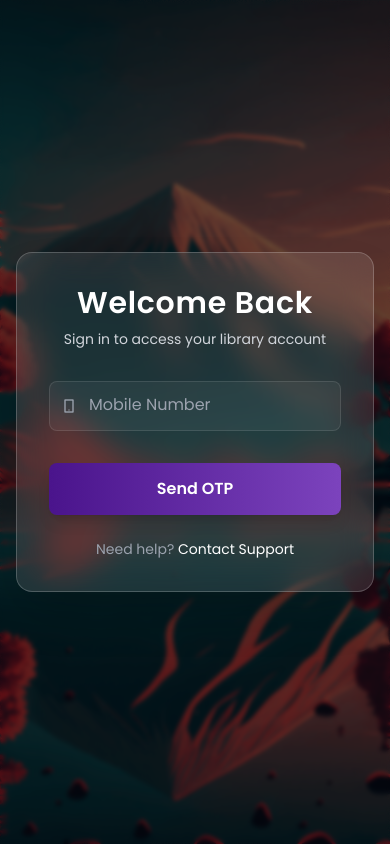
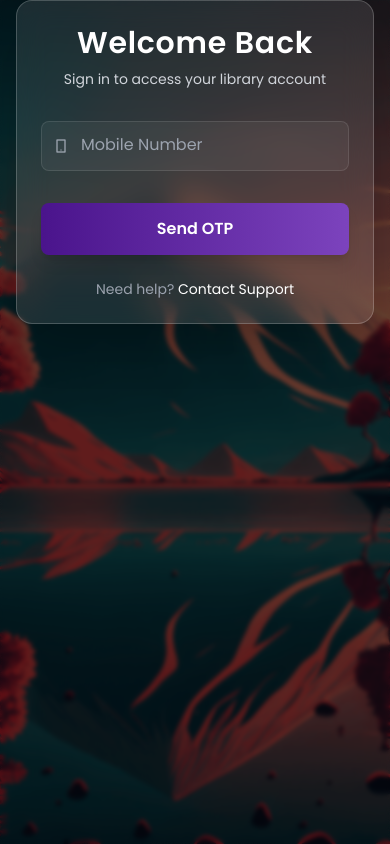
Before and after one commit to chinuagrawal/project2.0, a plain HTML site: page login.html in a window 390 px wide. Drawn offline with nearby package versions, Linux system fonts and the light colour scheme.

Commit message:
fix mobile ui

```diff
--- a/login.html
+++ b/login.html
@@ -81,6 +81,11 @@
         caret-color: white !important;
         transition: background-color 5000s ease-in-out 0s;
       }
+
+      /* Hide reCAPTCHA badge */
+      .grecaptcha-badge {
+        visibility: hidden;
+      }
     </style>
 
     <link rel="stylesheet" href="./login.css?v=1.2" />
@@ -91,7 +96,7 @@
   </head>
 
   <body
-    class="bg-gray-900 font-sans h-screen w-screen overflow-hidden relative"
+    class="bg-gray-900 font-sans min-h-[100dvh] w-full overflow-x-hidden relative"
   >
     <!-- Background Image with Overlay -->
     <div class="absolute inset-0 z-0">
@@ -107,7 +112,7 @@
     <div class="relative z-10 flex items-center justify-center h-full px-4">
       <!-- Glassmorphism Card -->
       <div
-        class="w-full max-w-md bg-white/10 backdrop-blur-lg border border-white/20 rounded-2xl shadow-2xl p-8 animate-fade-in-up transform transition-all hover:scale-[1.01] duration-300"
+        class="w-full max-w-md bg-white/10 backdrop-blur-lg border border-white/20 rounded-2xl shadow-2xl p-6 md:p-8 animate-fade-in-up transform transition-all hover:scale-[1.01] duration-300"
       >
         <div class="text-center mb-8">
           <h1 class="text-3xl font-bold text-white mb-2 tracking-wide">
```
